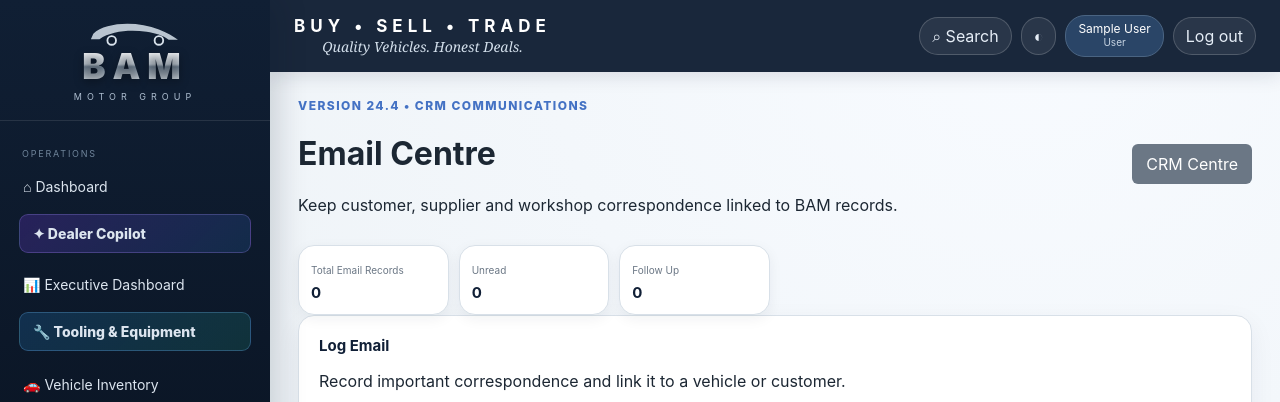
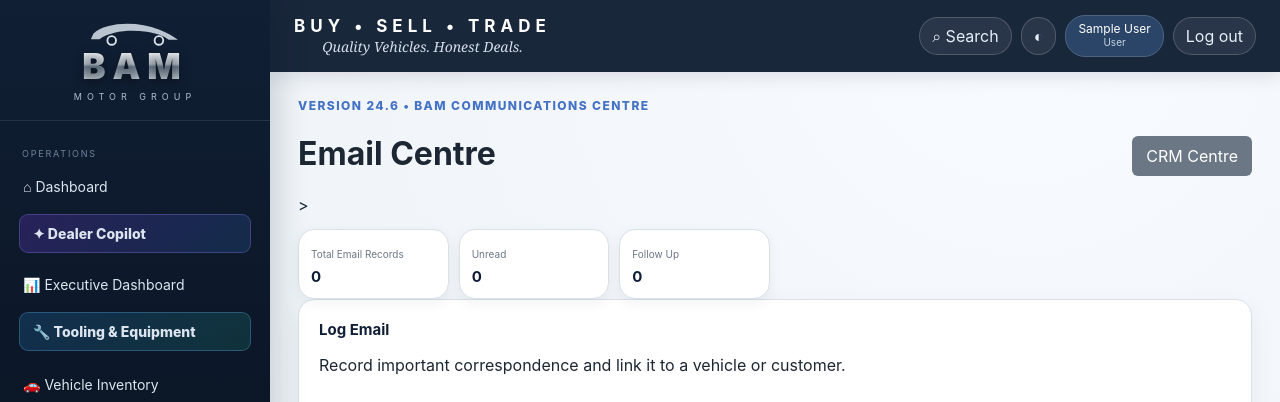
Before and after one commit to BarryBAM/BAMDealerEnterprise, a Flask app: page /email-centre in a window 1280 px wide. Shown: the top 402 px of the page. Run offline with Flask 3, Linux system fonts and the light colour scheme; the visitor is signed in with stand-in values (Sample User, id 1); data that the repository does not hold is empty.

Commit message:
Update email_centre.html

```diff
--- a/app/templates/email_centre.html
+++ b/app/templates/email_centre.html
@@ -2,7 +2,7 @@
 {% block title %}Email Centre | BAM Motor Group{% endblock %}
 {% block content %}
 <div class="page-head">
-  <div><p class="eyebrow">Version 24.4 • CRM Communications</p><h1>Email Centre</h1><p>Keep customer, supplier and workshop correspondence linked to BAM records.</p></div>
+  <div><p class="eyebrow">Version 24.6 • BAM Communications Centre</p><h1>Email Centre</h1>></div>
   <div class="page-actions"><a class="button secondary" href="{{ url_for('crm_centre') }}">CRM Centre</a>
     {% if email_webmail_url %}<a class="button" target="_blank" rel="noopener" href="{{ email_webmail_url }}">Open Webmail</a>{% endif %}
     {% if email_address %}<a class="button secondary" href="mailto:{{ email_address }}">Compose Email</a>{% endif %}
```
